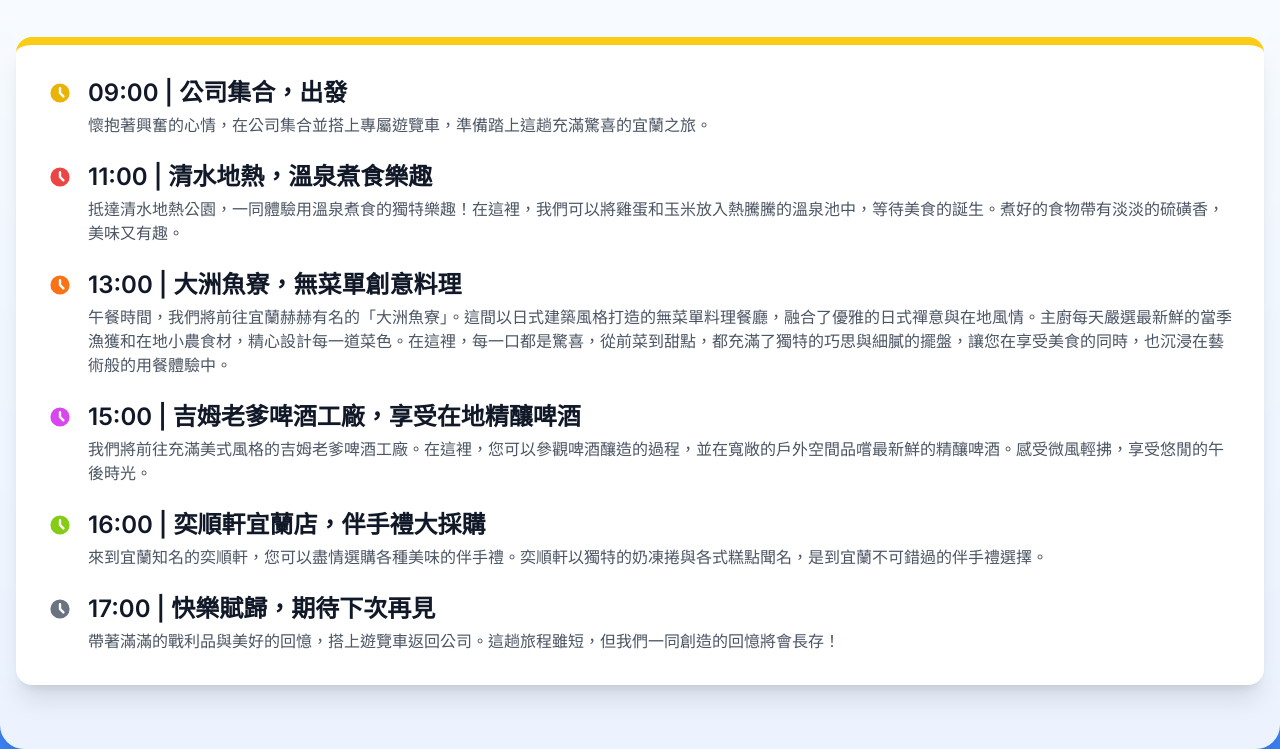
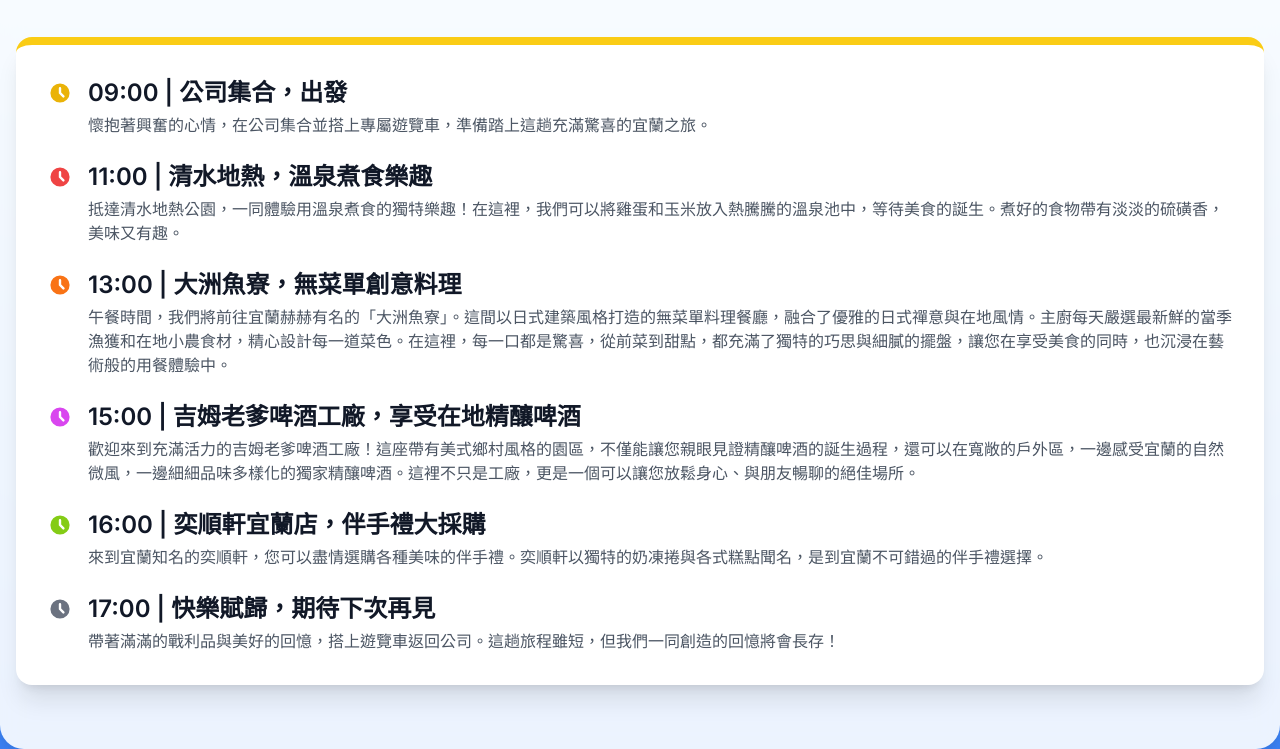
Before and after one commit to Stanley36716/employee_day, a plain HTML site: page index.html in a window 1280 px wide. Shown: the part 199-948 px from the top of the page. Drawn offline with nearby package versions, Linux system fonts and the light colour scheme.

Commit message:
Update index.html

```diff
--- a/index.html
+++ b/index.html
@@ -88,7 +88,7 @@
                         </div>
                         <div>
                             <p class="font-semibold text-xl md:text-2xl text-gray-900">15:00 | 吉姆老爹啤酒工廠，享受在地精釀啤酒</p>
-                            <p class="mt-1 text-gray-600">我們將前往充滿美式風格的吉姆老爹啤酒工廠。在這裡，您可以參觀啤酒釀造的過程，並在寬敞的戶外空間品嚐最新鮮的精釀啤酒。感受微風輕拂，享受悠閒的午後時光。</p>
+                            <p class="mt-1 text-gray-600">歡迎來到充滿活力的吉姆老爹啤酒工廠！這座帶有美式鄉村風格的園區，不僅能讓您親眼見證精釀啤酒的誕生過程，還可以在寬敞的戶外區，一邊感受宜蘭的自然微風，一邊細細品味多樣化的獨家精釀啤酒。這裡不只是工廠，更是一個可以讓您放鬆身心、與朋友暢聊的絕佳場所。</p>
                         </div>
                     </li>
                     <li class="flex items-start space-x-4">
```
